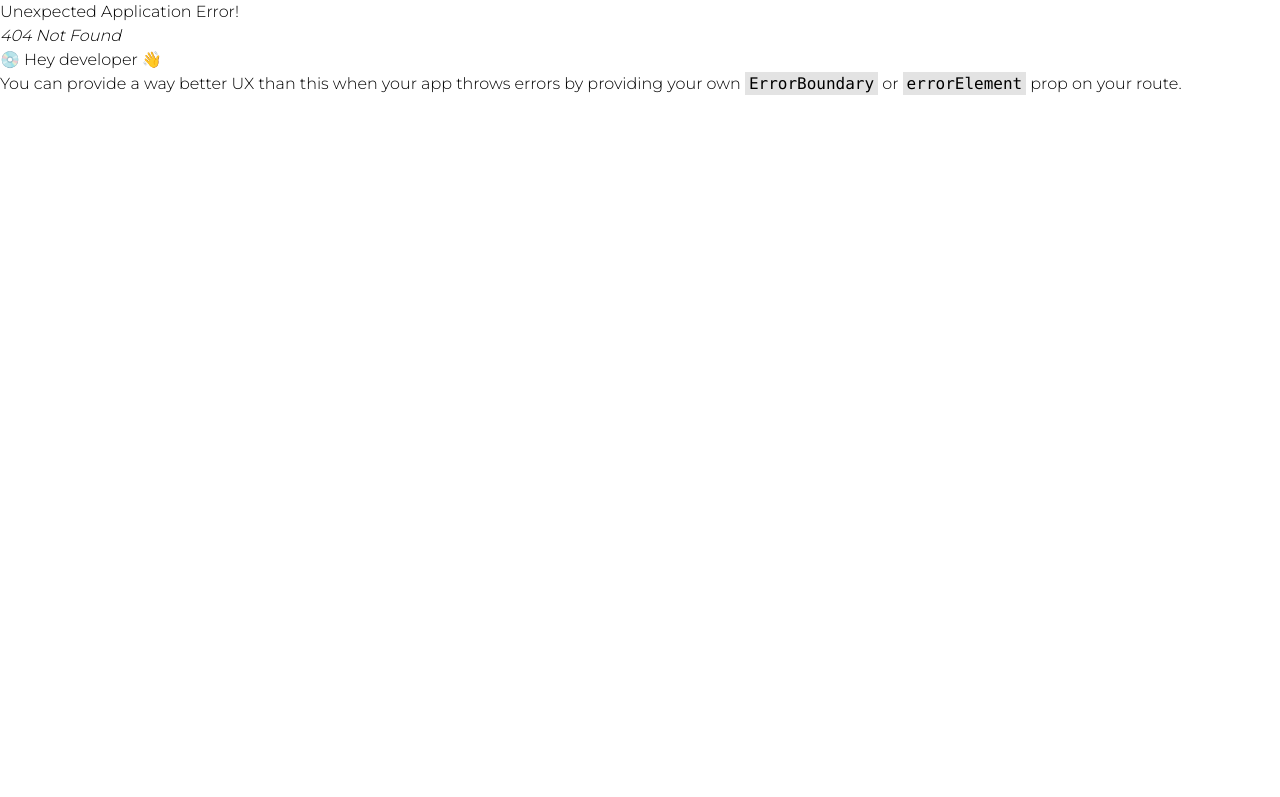
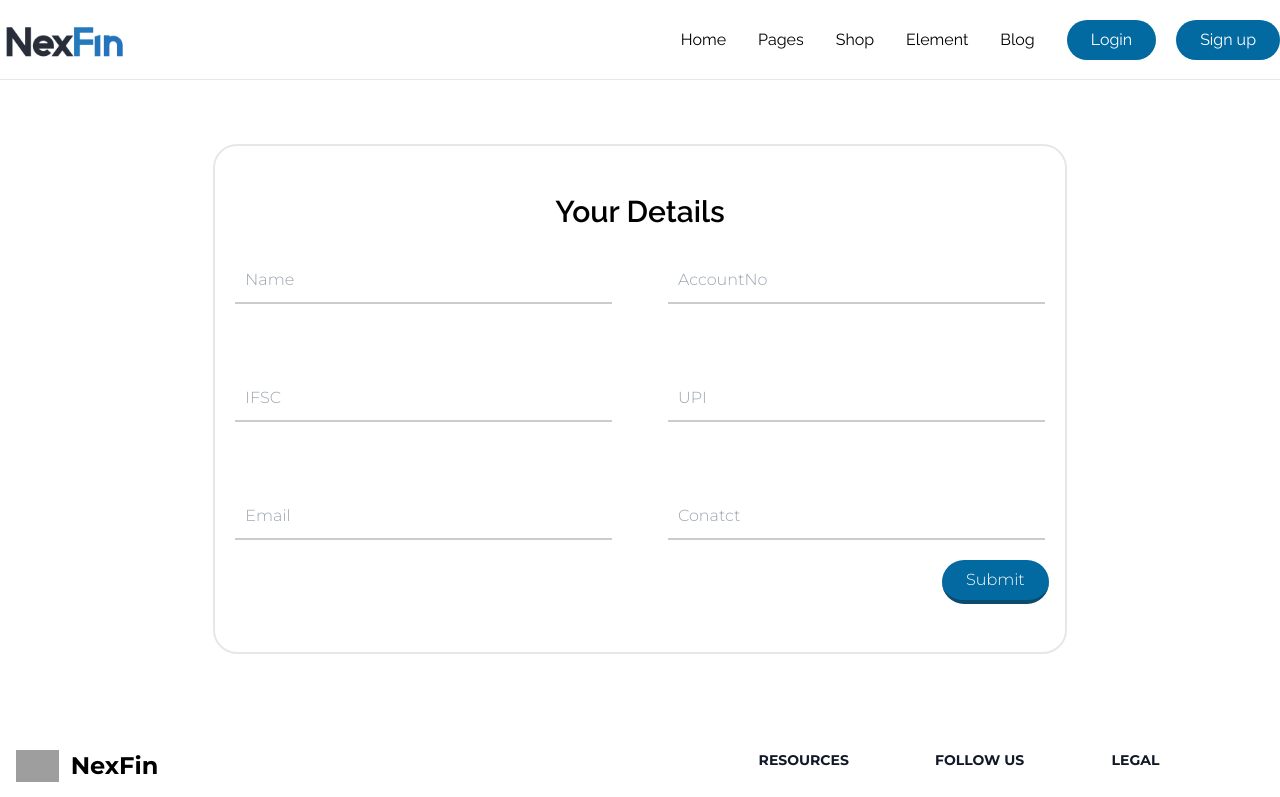
Before and after one commit to Tanishksoam/NEXfin, a React (Vite) app: page /client in a window 1280 px wide. Before the commit this address had no page. Shown: the top 797 px of the page. Built offline with nearby package versions, Linux system fonts and the light colour scheme; grey boxes are pictures that could not be loaded.

Commit message:
client details

```diff
--- a/package.json
+++ b/package.json
@@ -14,7 +14,8 @@
     "react": "^18.2.0",
     "react-dom": "^18.2.0",
     "react-icons": "^4.12.0",
-    "react-router-dom": "^6.21.1"
+    "react-router-dom": "^6.21.1",
+    "react-toastify": "^9.1.3"
   },
   "devDependencies": {
     "@types/react": "^18.2.37",
--- a/src/App.jsx
+++ b/src/App.jsx
@@ -11,6 +11,7 @@ import {
 import Footer from "./components/Footer";
 import PayTable from "./pages/PayTable";
 import Payment1 from "./pages/payment";
+import Client from "./components/client";
 
 const Layout = () => {
   return (
@@ -40,6 +41,10 @@ const Router = createBrowserRouter([
         path: "/payment",
         element: <Payment1 />,
       },
+      {
+        path: "/client",
+        element: <Client />,
+      },
     ],
   },
 ]);
--- /dev/null
+++ b/src/components/client.jsx
@@ -0,0 +1,99 @@
+import React from "react";
+
+const Client = () => {
+  return (
+    <div className=" justify-center items-center py-16">
+      <form className="w-2/3 border-2 mx-auto py-12 rounded-3xl">
+        <h1 className=" w-full text-center text-3xl font-titleFont font-semibold pb-2">
+          Your Details
+        </h1>
+        <div className="grid  grid-cols-2 justify-center items-center gap-y-8 gap-x-4 ">
+          <div className="input-container">
+            <input
+              placeholder="Name"
+              className="input-field"
+              name="name"
+              type="text"
+            />
+            <label htmlFor="input-field" className="input-label">
+              Account Holder Name
+            </label>
+            <span className="input-highlight"></span>
+          </div>
+          <div className="input-container">
+            <input
+              placeholder="AccountNo"
+              className="input-field"
+              name="AccountNo"
+              type="text"
+            />
+            <label htmlFor="input-field" className="input-label">
+              Accoun No.
+            </label>
+            <span className="input-highlight"></span>
+          </div>
+          <div className="input-container">
+            <input
+              placeholder="IFSC"
+              className="input-field"
+              name="IFSC"
+              type="text"
+            />
+            <label htmlFor="input-field" className="input-label">
+              IFSC Code
+            </label>
+            <span className="input-highlight"></span>
+          </div>
+          <div className="input-container">
+            <input
+              placeholder="UPI"
+              className="input-field"
+              name="UPI"
+              type="text"
+            />
+            <label htmlFor="input-field" className="input-label">
+              UPI Id
+            </label>
+            <span className="input-highlight"></span>
+          </div>
+          <div className="input-container">
+            <input
+              placeholder="Email"
+              className="input-field"
+              name="Email"
+              type="text"
+            />
+            <label htmlFor="input-field" className="input-label">
+              Email
+            </label>
+            <span className="input-highlight"></span>
+          </div>
+          <div className="input-container">
+            <input
+              placeholder="Conatct"
+              className="input-field"
+              name="Conatct"
+              type="text"
+            />
+            <label htmlFor="input-field" className="input-label">
+              Conatct
+            </label>
+            <span className="input-highlight"></span>
+          </div>
+        </div>
+        <div className=" w-full flex justify-end gap-5 pr-4">
+          <button
+            className="cursor-pointer transition-all bg-sky-700 text-white px-6 py-2 rounded-full
+          border-sky-900
+          border-b-[4px] hover:brightness-110 hover:-translate-y-[1px] hover:border-b-[6px]
+          active:border-b-[2px] active:brightness-90 active:translate-y-[2px] items-end justify-end"
+          >
+            <input type="Submit" />
+          </button>
+        </div>
+      </form>
+    </div>
+  );
+};
+
+export default Client;
--- a/src/pages/PayTable.jsx
+++ b/src/pages/PayTable.jsx
@@ -1,6 +1,9 @@
-import React, { useRef } from "react";
+import React, { useEffect, useRef } from "react";
 import { useState } from "react";
 import axios from "axios";
+import { ToastContainer, toast } from "react-toastify";
+import "react-toastify/dist/ReactToastify.css";
+
 const PayTable = () => {
   const [state, setState] = useState([
     {
@@ -12,7 +15,11 @@ const PayTable = () => {
       reminderDate: "REMINDER DATE",
     },
   ]);
+
+  const [loading, setLoading] = useState(false);
+
   let count = 0;
+  let time = 0;
   const nameRef = useRef("");
   const contRef = useRef("");
   const emailRef = useRef("");
@@ -33,6 +40,7 @@ const PayTable = () => {
     arr.push(temp);
     setState(arr);
     count += 1;
+    time = 1000;
     nameRef.current.value = "";
     contRef.current.value = "";
     emailRef.current.value = "";
@@ -42,7 +50,7 @@ const PayTable = () => {
   };
 
   const getData = async (e) => {
-    e.preventDefault();
+    // e.preventDefault();
 
     try {
       for (let i = 1; i < state.length; i++) {
@@ -79,7 +87,19 @@ const PayTable = () => {
     } catch (error) {
       console.error("Error:", error);
       alert("Error in sending message");
+      return;
     }
+    setState([
+      {
+        name: "NAME",
+        cont: "CONTACT",
+        email: "EMAIL",
+        message: "MESSAGE",
+        amount: "AMOUNT",
+        reminderDate: "REMINDER DATE",
+      },
+    ]);
+    toast.success("data sent");
   };
 
   return (
@@ -178,7 +198,10 @@ const PayTable = () => {
             Add
           </button>
           <button
-            onClick={getData}
+            onClick={() => {
+              getData();
+              toast.success(`sending Data, it will take sometime`);
+            }}
             className="cursor-pointer transition-all bg-sky-700 text-white px-6 py-2 rounded-2xl border-sky-900 border-b-[4px] hover:brightness-110 hover:-translate-y-[1px] hover:border-b-[6px] active:border-b-[2px] active:brightness-90 active:translate-y-[2px]"
           >
             Submit
@@ -210,6 +233,18 @@ const PayTable = () => {
         </div>
       </>
       ;
+      <ToastContainer
+        position="top-center"
+        autoClose={1000}
+        hideProgressBar={false}
+        newestOnTop={false}
+        closeOnClick
+        rtl={false}
+        pauseOnFocusLoss
+        draggable
+        pauseOnHover
+        theme="dark"
+      />
     </div>
   );
 };
```
Also changed, not shown: 1 other file (tests, documents, lock files or other folders).
